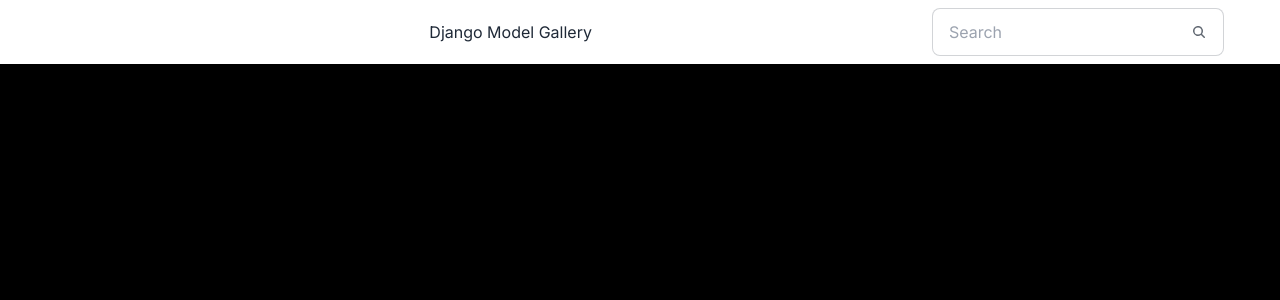
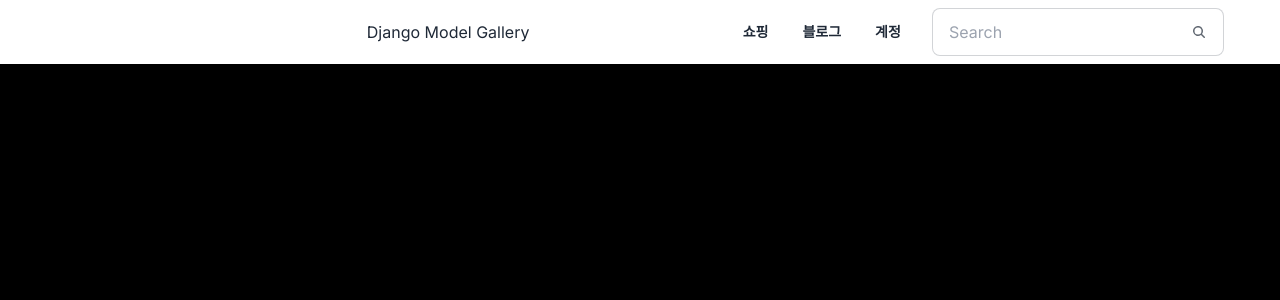
Before and after one commit to DjangoModelGallery/djangomodelgallery, a Next.js app: page / in a window 1280 px wide. Shown: the top 300 px of the page. Built offline with nearby package versions, Linux system fonts and the light colour scheme.

Commit message:
✨ feat: posts 페이지에 검색 필터 기능 초안

```diff
--- a/constants/categories.ts
+++ b/constants/categories.ts
@@ -1,3 +1,4 @@
+import { Category } from "@/types/posts/posts";
 import BlogIcon from "../assets/icons/blog.svg";
 
 /**
@@ -16,34 +17,30 @@ import BlogIcon from "../assets/icons/blog.svg";
  *
  */
 
-interface Category {
-  [key: string]: {
-    title: string;
-    description: string;
-    icon: string;
-  };
-}
-
 const CATEGORIES: Category = {
   shopping: {
+    categoryName: "shopping",
     title: "쇼핑",
     description: "쇼핑 관련한 정보를 담은 카테고리",
     icon: BlogIcon,
   },
 
   blog: {
+    categoryName: "blog",
     title: "블로그",
     description: "블로그 관련한 정보를 담은 카테고리",
     icon: BlogIcon,
   },
 
   accounts: {
+    categoryName: "accounts",
     title: "계정",
     description: "계정 관련한 정보를 담은 카테고리",
     icon: BlogIcon,
   },
 
   logos: {
+    categoryName: "logos",
     title: "로고",
     description: "로고 관련한 정보를 담은 카테고리",
     icon: BlogIcon,
--- a/src/app/posts/[slug]/page.tsx
+++ b/src/app/posts/[slug]/page.tsx
@@ -1,7 +1,7 @@
+// posts/[slug]/page.tsx
 import Layout from "@/components/Layout";
 import { Post } from "@/components/Post";
-import { getPost } from "@/lib/getPost";
-import { notFound } from "next/navigation";
+import postDetailServer from "./postDetail.server";
 
 export default async function DetailPage({
   params,
@@ -10,9 +10,7 @@ export default async function DetailPage({
     slug: string;
   };
 }) {
-  const post = await getPost(params.slug);
-
-  if (!post) return notFound();
+  const post = await postDetailServer(params.slug);
 
   return (
     <Layout>
--- /dev/null
+++ b/src/app/posts/[slug]/postDetail.server.ts
@@ -0,0 +1,11 @@
+// posts/[slug]/postDetail.server.tsx
+import { getPost } from "@/lib/getPost";
+import { notFound } from "next/navigation";
+
+export default async function postDetailServer(slug: string) {
+  const post = await getPost(slug);
+
+  if (!post) return notFound();
+
+  return post;
+}
--- a/src/app/posts/[slug]/postDetail.server.tsx
+++ /dev/null
@@ -1,11 +0,0 @@
-// notice/[id]/notice.server.tsx
-
-import PostDetail from "./page";
-
-export default async function NoticeDetailPage({
-  params: { slug },
-}: {
-  params: { slug: string };
-}) {
-  return <PostDetail params={{ slug }} />;
-}
--- a/src/app/posts/page.tsx
+++ b/src/app/posts/page.tsx
@@ -1,7 +1,7 @@
 // app/posts/page.tsx
 import getPostList from "@/app/posts/postList.server";
 import Layout from "@/components/Layout";
-import PostList from "./postList.client";
+import PostList from "@/components/PostList";
 
 export default async function PostListPage() {
   const posts = await getPostList();
--- a/src/components/Header.tsx
+++ b/src/components/Header.tsx
@@ -1,4 +1,7 @@
 // Header.tsx
+import { formatQuery } from "@/utils/formatQuery";
+import Link from "next/link";
+import { CATEGORIES_ARRAY } from "../../constants/categories";
 import { NAVBAR_TITLE } from "../../constants/navigation";
 
 export default function Header() {
@@ -7,6 +10,17 @@ export default function Header() {
       <div className="navbar-start"></div>
       <div className="navbar-start">
         <h1 className="">{NAVBAR_TITLE}</h1>
+      </div>
+      <div>
+        {CATEGORIES_ARRAY.map((category) => (
+          <Link
+            key={category.categoryName}
+            href={`posts/?category=${formatQuery(category.categoryName)}`}
+            className="btn btn-ghost"
+          >
+            {category.title}
+          </Link>
+        ))}
       </div>
       <div className="navbar-end">
         <label className="input input-bordered flex items-center gap-2">
--- a/src/app/posts/postList.client.tsx
+++ b/src/components/PostList.tsx
@@ -1,6 +1,7 @@
 // app/posts/PostList.client.tsx
 "use client";
 import { Post } from "@/types/posts/posts";
+import { formatQuery } from "@/utils/formatQuery";
 import Link from "next/link";
 import { useSearchParams } from "next/navigation";
 
@@ -10,7 +11,10 @@ function PostList({ posts }: { posts: (Post | null)[] }) {
 
   const filteredPosts = category
     ? posts.filter(
-        (post: Post | null) => post && post.frontmatter.category === category
+        (post: Post | null) =>
+          post &&
+          post.frontmatter.category &&
+          formatQuery(post.frontmatter.category.toString()) === category
       )
     : posts;
 
--- a/src/types/posts/posts.ts
+++ b/src/types/posts/posts.ts
@@ -8,10 +8,10 @@ interface Post {
 }
 
 interface CategoryItem {
+  categoryName: string;
   title: string;
   description: string;
   icon: string;
-  key: string;
 }
 
 interface Category {
--- /dev/null
+++ b/src/utils/formatQuery.ts
@@ -0,0 +1,3 @@
+export function formatQuery(text: string): string {
+  return text.toLowerCase().trim().replace(" ", "-");
+}
```
